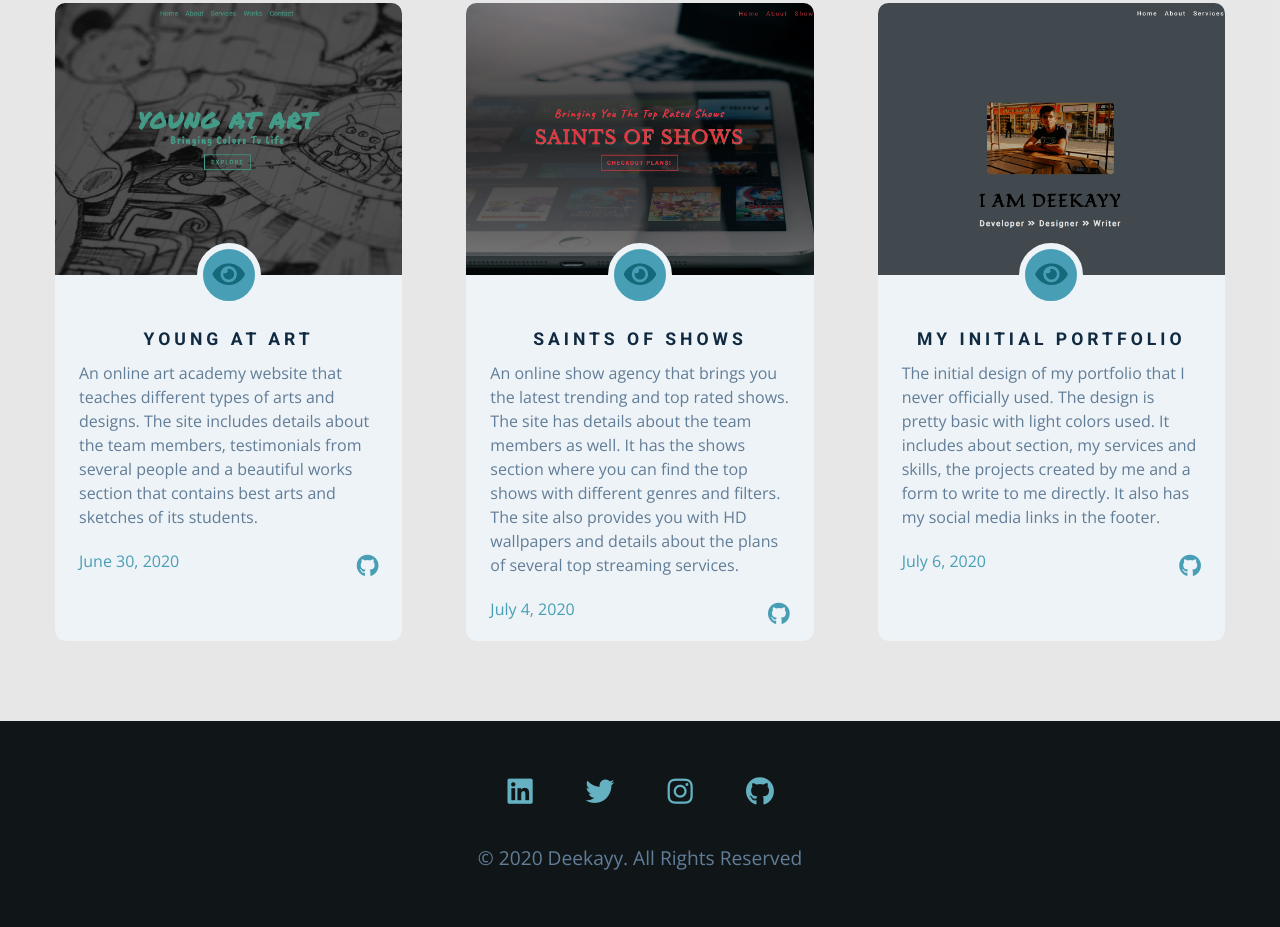
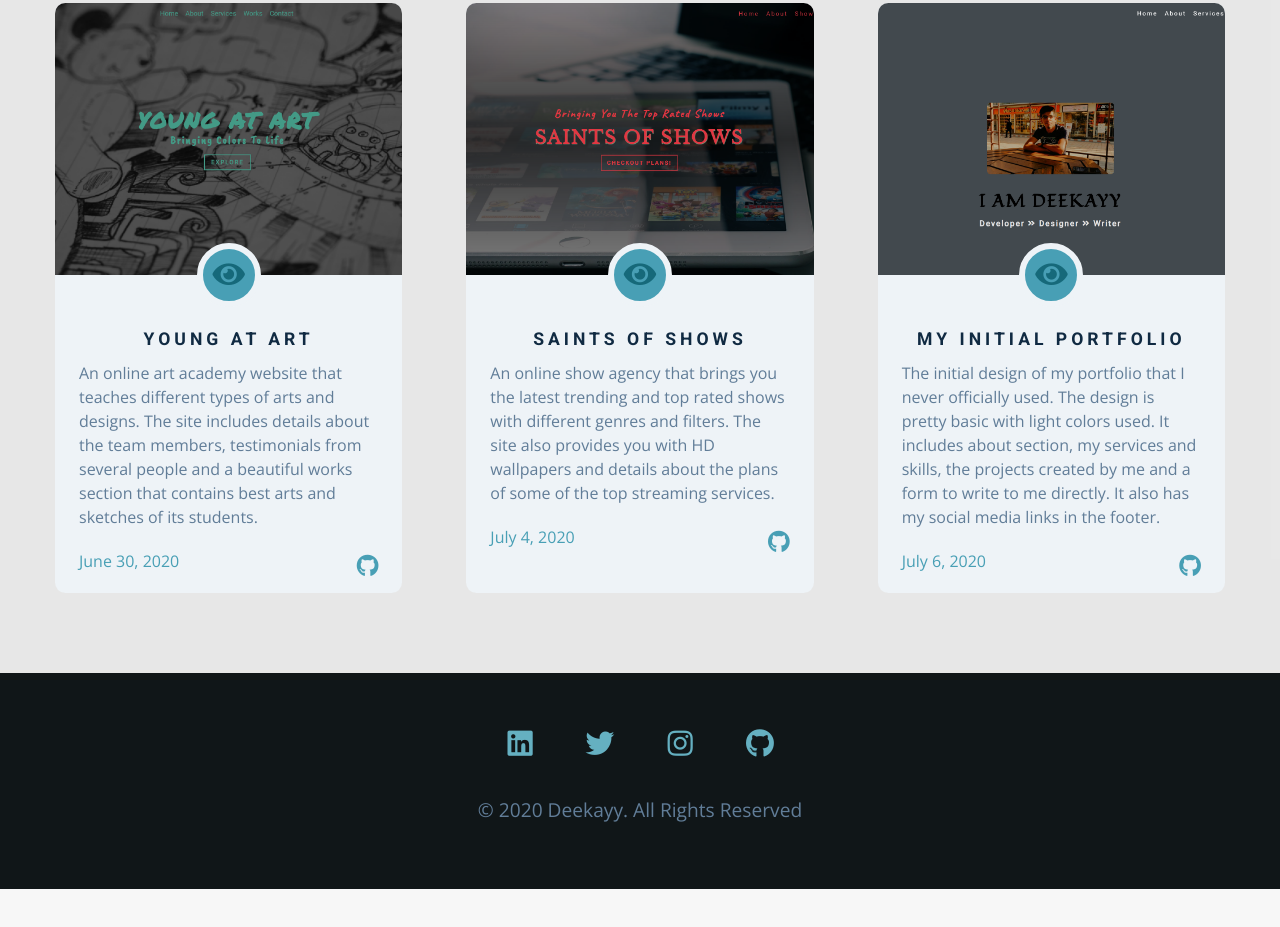
Before and after one commit to yodkwtf/portfolio-v1, a plain HTML site: page projects.html in a window 1280 px wide. Shown: the part 1728-2655 px from the top of the page. After the commit the page ends 2617 px from the top, so only its background shows below. Drawn offline with nearby package versions, Linux system fonts and the light colour scheme.

```diff
--- a/projects.html
+++ b/projects.html
@@ -300,7 +300,7 @@
         </div>
         <div class="project-details">
           <h4>Saints of Shows</h4>
-          <p>An online show agency that brings you the latest trending and top rated shows. The site has details about the team members as well. It has the shows section where you can find the top shows with different genres and filters. The site also provides you with HD wallpapers and details about the plans of several top streaming services.
+          <p>An online show agency that brings you the latest trending and top rated shows with different genres and filters. The site also provides you with HD wallpapers and details about the plans of some of the top streaming services.
           </p>
           <div class="project-footer">
             <p class="project-footer-date">july 4, 2020</p>
```
